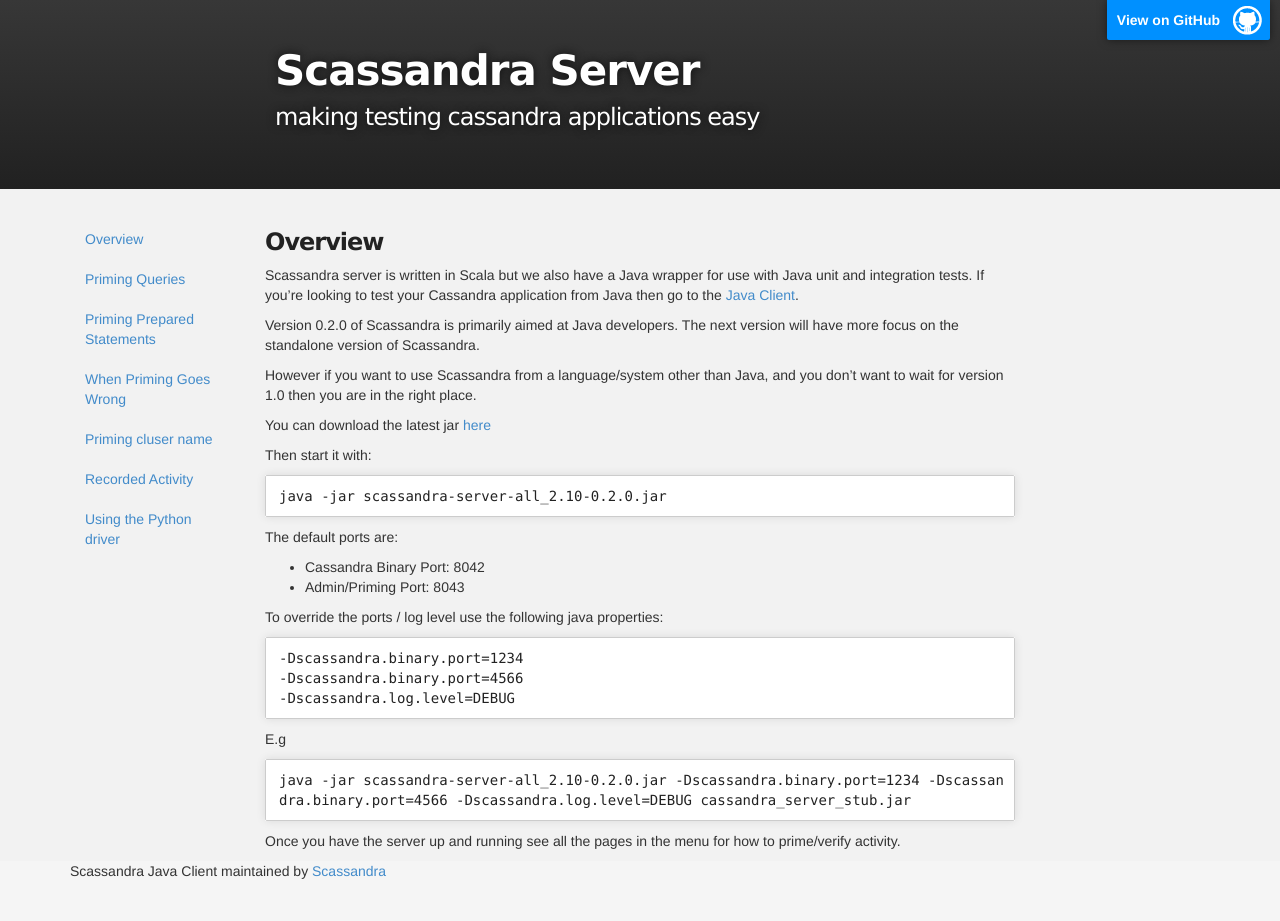
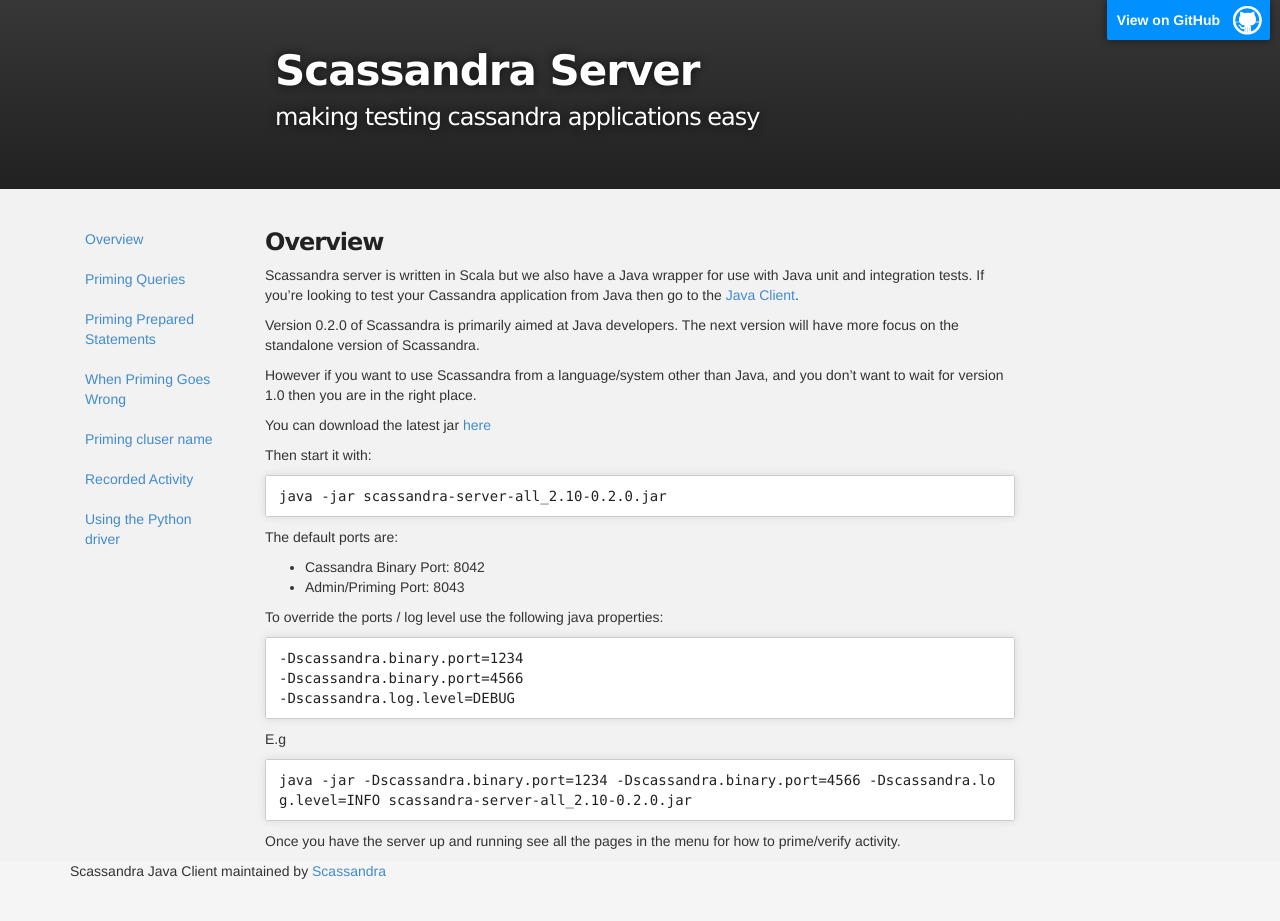
Before and after one commit to scassandra/scassandra-server, a Jekyll site: the page built from index.md, in a window 1280 px wide. Built offline with Jekyll 4.4.1, drawn with Linux system fonts in a browser that asks for light colours; Markdown is read by kramdown in place of the engine named in the settings.

Commit message:
Update index.md

````diff
--- a/index.md
+++ b/index.md
@@ -34,7 +34,7 @@
 E.g
 
 ```
-java -jar scassandra-server-all_2.10-0.2.0.jar -Dscassandra.binary.port=1234 -Dscassandra.binary.port=4566 -Dscassandra.log.level=DEBUG cassandra_server_stub.jar
+java -jar -Dscassandra.binary.port=1234 -Dscassandra.binary.port=4566 -Dscassandra.log.level=INFO scassandra-server-all_2.10-0.2.0.jar
 ```
 
 Once you have the server up and running see all the pages in the menu for how to prime/verify activity.
````
